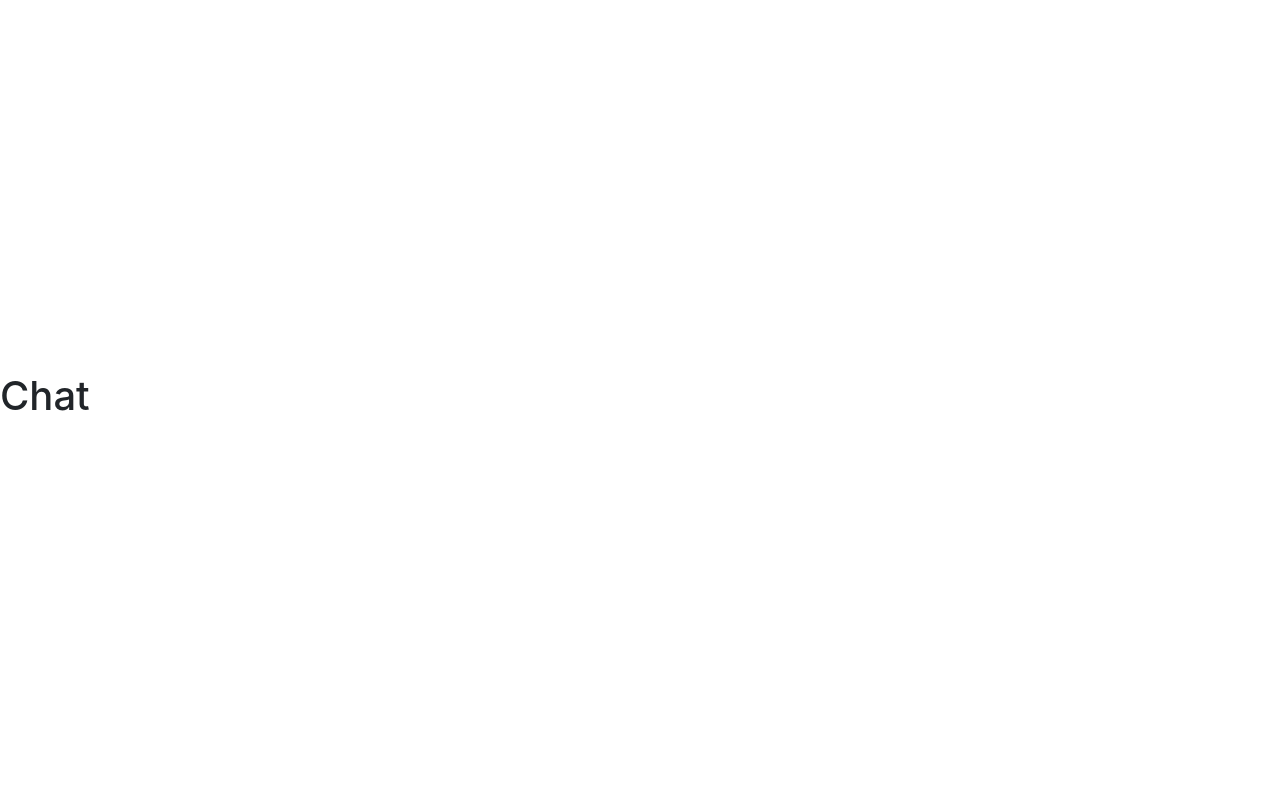
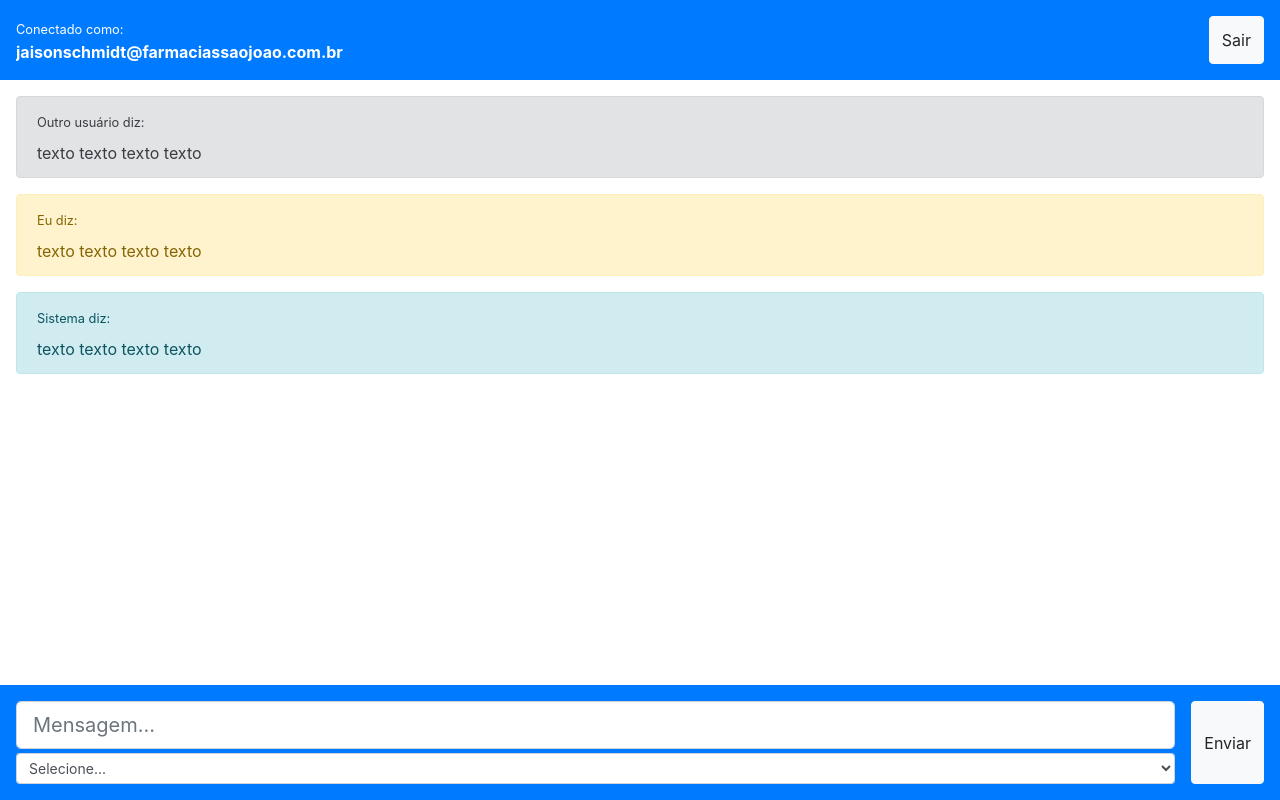
Before and after one commit to jaisonschmidt/fsj-react-basic, a React (Create React App) app: page /chat in a window 1280 px wide. Built offline with nearby package versions, Linux system fonts and the light colour scheme.

Commit message:
Finalizar o layout inicial do chat

```diff
--- a/src/components/atomic/Input/index.jsx
+++ b/src/components/atomic/Input/index.jsx
@@ -1,13 +1,18 @@
 import React from "react";
 import PropTypes from "prop-types";
 
-export const Input = ({ type, size, ...props }) => {
+export const Input = React.forwardRef(({ type, size, ...props }, ref) => {
   let inputSize = size !== "" ? ` form-control-${size}` : ``;
 
   return (
-    <input type={type} className={`form-control${inputSize}`} {...props} />
+    <input
+      type={type}
+      ref={ref}
+      className={`form-control${inputSize}`}
+      {...props}
+    />
   );
-};
+});
 
 Input.propTypes = {
   size: PropTypes.oneOf(["sm", "", "lg"]),
--- /dev/null
+++ b/src/components/elements/HeaderMain/index.jsx
@@ -0,0 +1,18 @@
+import React from "react";
+
+import { Button } from "../../atomic/Button";
+
+export const HeaderMain = () => {
+  return (
+    <header className="bg-primary d-flex p-3 text-white">
+      <div className="flex-grow-1 overflow-hidden mr-3">
+        <small>Conectado como:</small>
+        <div className="font-weight-bold">
+          jaisonschmidt@farmaciassaojoao.com.br
+        </div>
+      </div>
+
+      <Button color="light">Sair</Button>
+    </header>
+  );
+};
--- /dev/null
+++ b/src/components/elements/MessageForm/index.jsx
@@ -0,0 +1,24 @@
+import React from "react";
+
+import { Button } from "../../atomic/Button";
+import { Input } from "../../atomic/Input";
+import { Select, Option } from "../../atomic/Select";
+
+export const MessageForm = () => {
+  return (
+    <div className="bg-primary d-flex p-3">
+      <div className="flex-grow-1 mr-3">
+        <Input
+          style={{ marginBottom: ".25rem" }}
+          size="lg"
+          placeholder="Mensagem..."
+        />
+
+        <Select size="sm">
+          <Option>Selecione...</Option>
+        </Select>
+      </div>
+      <Button color="light">Enviar</Button>
+    </div>
+  );
+};
--- /dev/null
+++ b/src/components/elements/MessageItem/index.jsx
@@ -0,0 +1,26 @@
+import React from "react";
+import PropTypes from "prop-types";
+
+export const MessageItem = ({ type, from, message }) => {
+  return (
+    <div className={`alert alert-${type}`}>
+      <small>{from} diz:</small>
+
+      <div className="mt-2">{message}</div>
+    </div>
+  );
+};
+
+MessageItem.propTypes = {
+  from: PropTypes.string.isRequired,
+  message: PropTypes.string.isRequired,
+  type: PropTypes.oneOf(["warning", "secondary", "info"]),
+};
+
+MessageItem.defaultProps = {
+  type: "secondary",
+};
+
+// alert alert-warning - nossas próprias mensagens
+// alert alert-secondary - mensagens de outros usuários
+// alert alert-info - mensagens do sistema
--- /dev/null
+++ b/src/components/elements/MessageList/index.jsx
@@ -0,0 +1,5 @@
+import React from "react";
+
+export const MessageList = ({ children }) => {
+  return <div className="flex-grow-1 p-3 overflow-auto">{children}</div>;
+};
--- a/src/pages/Chat/index.jsx
+++ b/src/pages/Chat/index.jsx
@@ -1,9 +1,36 @@
 import React from "react";
+
+import { HeaderMain } from "../../components/elements/HeaderMain";
+import { MessageForm } from "../../components/elements/MessageForm";
+import { MessageItem } from "../../components/elements/MessageItem";
+import { MessageList } from "../../components/elements/MessageList";
 
 const Chat = () => {
   return (
-    <div>
-      <h1>Chat</h1>
+    <div className="h-100 d-flex flex-column justify-content-between">
+      <HeaderMain />
+
+      <MessageList>
+        <MessageItem
+          from="Outro usuário"
+          message="texto texto texto texto"
+          type="secondary"
+        />
+
+        <MessageItem
+          from="Eu"
+          message="texto texto texto texto"
+          type="warning"
+        />
+
+        <MessageItem
+          from="Sistema"
+          message="texto texto texto texto"
+          type="info"
+        />
+      </MessageList>
+
+      <MessageForm />
     </div>
   );
 };
--- a/src/pages/Login/index.jsx
+++ b/src/pages/Login/index.jsx
@@ -9,7 +9,6 @@ const Login = () => {
   const textEmail = useRef(null);
 
   useEffect(() => {
-    // document.getElementById("loginEmail").focus();
     document.title = "Login";
     textEmail.current.focus();
   }, []);
@@ -21,13 +20,7 @@ const Login = () => {
       <form>
         <div className="form-group">
           <label htmlFor="loginEmail">Informe seu e-mail:</label>
-
-          <input
-            type="email"
-            id="loginEmail"
-            className="form-control form-control-lg"
-            ref={textEmail}
-          />
+          <Input type="email" id="loginEmail" ref={textEmail} />
         </div>
 
         <Button type="submit">Entrar</Button>
```
